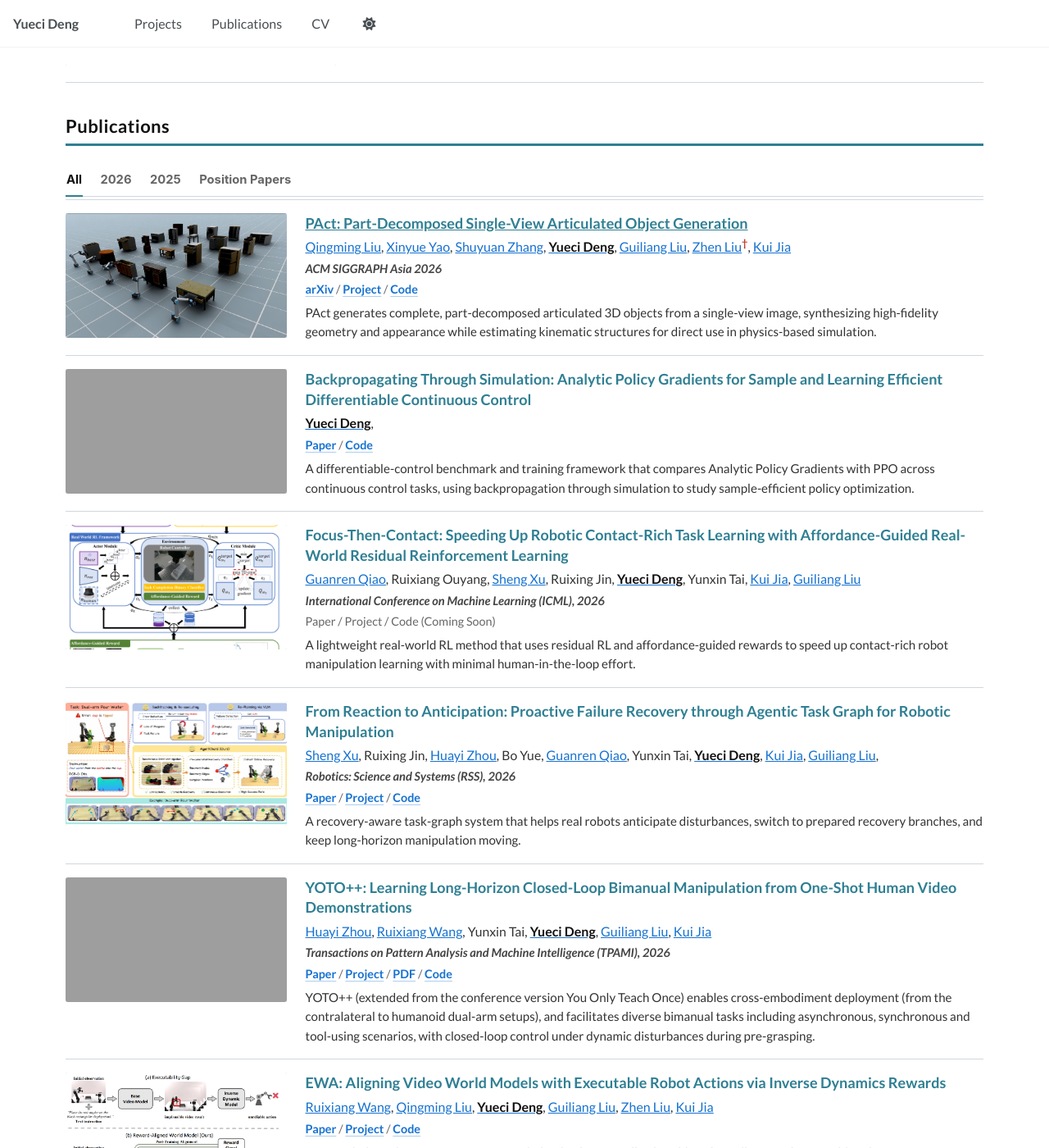
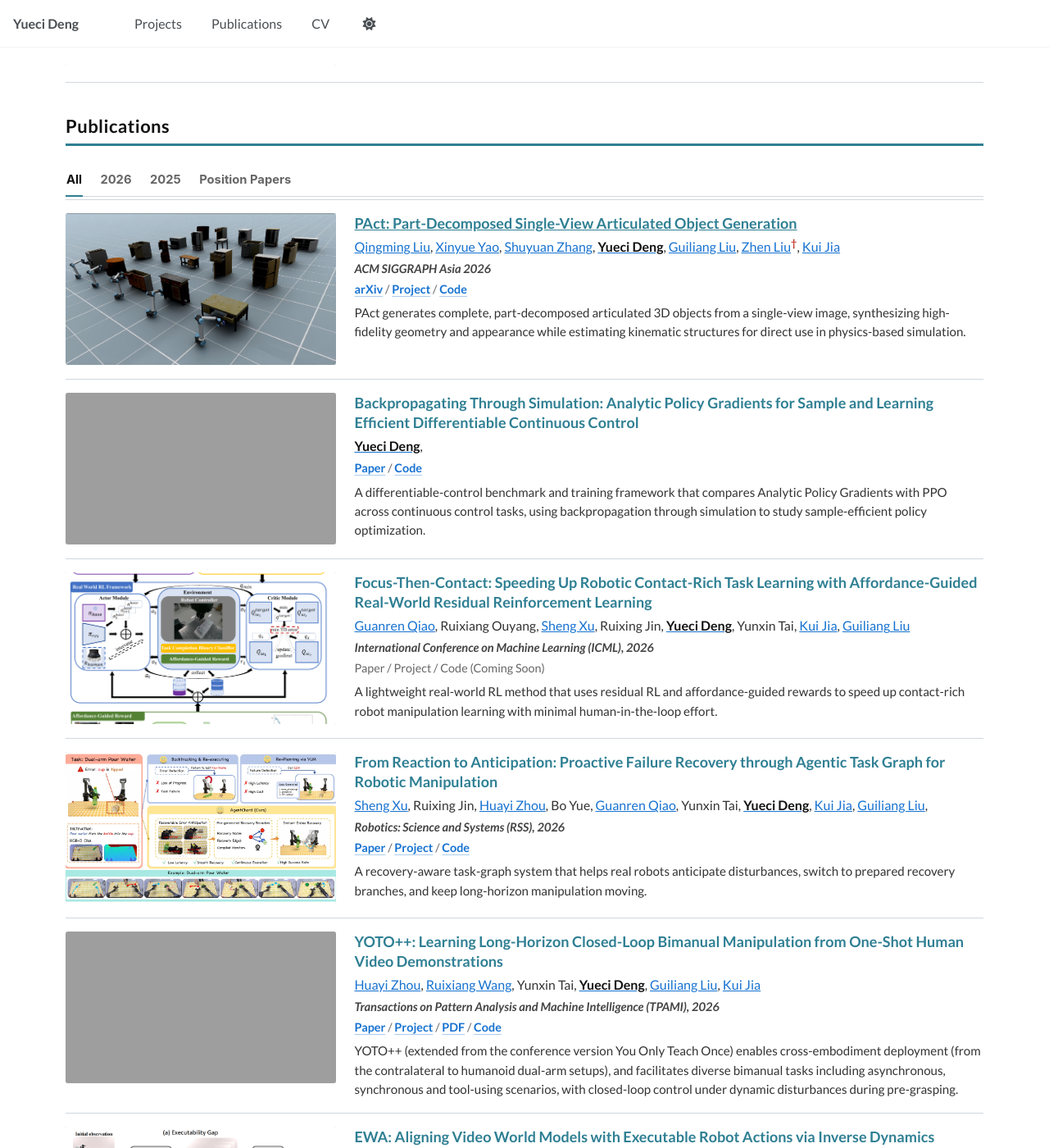
Before and after one commit to yuecideng/yuecideng.github.io, a Jekyll site: the page built from _pages/about.md, in a window 1280 px wide and 1400 px high, scrolled down 1609 px. Shown: the whole window at 82% size. Built offline with Jekyll 4.4.1, drawn with Linux system fonts in a browser that asks for light colours; some web fonts are replaced; a script that is not in the unit is left out; grey boxes are pictures that could not be loaded.

Commit message:
style: equalize wide research media

```diff
--- a/assets/css/custom.css
+++ b/assets/css/custom.css
@@ -326,7 +326,7 @@ sup {
   }
 
   .publication-row {
-    grid-template-columns: 270px minmax(0, 1fr);
+    grid-template-columns: 330px minmax(0, 1fr);
   }
 }
 
```
Also changed, not shown: test/research-sections.test.js (+1 -1 lines).
